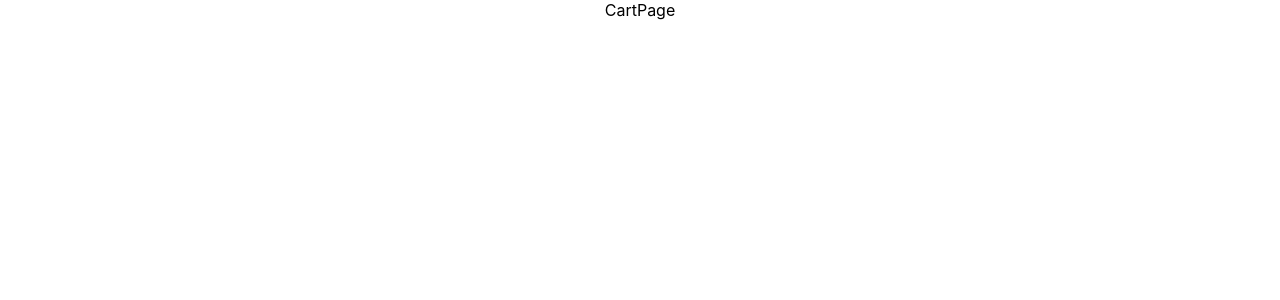
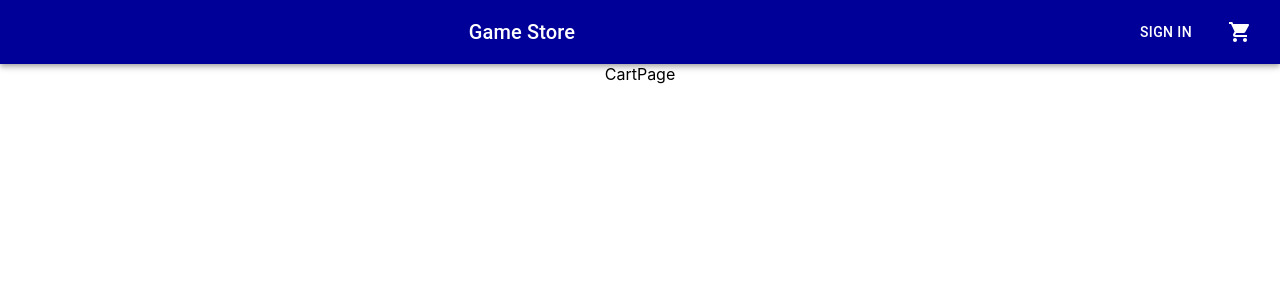
Before and after one commit to blentell/Context-Project, a React (Create React App) app: page /cart in a window 1280 px wide. Shown: the top 300 px of the page. Built offline with nearby package versions, Linux system fonts and the light colour scheme.

Commit message:
Update added layout design, wrapped homepage and cartpage in layout for consistent header

```diff
--- /dev/null
+++ b/src/components/layout/Header.js
@@ -0,0 +1,43 @@
+import * as React from "react";
+import { Link } from "react-router-dom";
+import AppBar from "@mui/material/AppBar";
+import Box from "@mui/material/Box";
+import Toolbar from "@mui/material/Toolbar";
+import Typography from "@mui/material/Typography";
+import Button from "@mui/material/Button";
+import IconButton from "@mui/material/IconButton";
+import ShoppingCartIcon from "@mui/icons-material/ShoppingCart";
+
+function Header() {
+  return (
+		<Box sx={{ flexGrow: 1 }}>
+			<AppBar position="static" sx={{ backgroundColor: "#000099" }}>
+				<Toolbar>
+					<Box sx={{ flexGrow: 1 }}>
+						<Link to="/">
+							<Typography variant="h6" component="div" sx={{ ml: -14 }}>
+								Game Store
+							</Typography>
+						</Link>
+					</Box>
+					<Link to="/sign-in">
+						<Button color="inherit">Sign in</Button>
+					</Link>
+					<Link to="/cart">
+						<IconButton
+							size="large"
+							edge="start"
+							color="inherit"
+							aria-label="cart"
+							sx={{ ml: 2, mr: -1 }}
+						>
+							<ShoppingCartIcon />
+						</IconButton>
+					</Link>
+				</Toolbar>
+			</AppBar>
+		</Box>
+	);
+}
+
+export default Header;
--- /dev/null
+++ b/src/components/layout/Layout.js
@@ -0,0 +1,17 @@
+import React from 'react'
+import Header from './Header';
+
+function Layout(props) {
+  const { children } = props;
+
+  return (
+    <div>
+      <div>
+        <Header />
+      </div>
+      <div>{children}</div>
+    </div>
+  )
+}
+
+export default Layout
--- a/src/components/pages/CartPage.js
+++ b/src/components/pages/CartPage.js
@@ -1,9 +1,12 @@
 import React from 'react'
+import Layout from '../layout/Layout';
 
 function CartPage() {
   return (
-    <div>CartPage</div>
-  )
+		<Layout>
+			<div>CartPage</div>
+		</Layout>
+	);
 }
 
 export default CartPage
--- a/src/components/pages/HomePage.js
+++ b/src/components/pages/HomePage.js
@@ -1,9 +1,12 @@
 import React from 'react'
+import Layout from "../layout/Layout";
 
 function HomePage() {
   return (
-    <div>HomePage</div>
-  )
+		<Layout>
+			<div>HomePage</div>
+		</Layout>
+	);
 }
 
 export default HomePage
```
